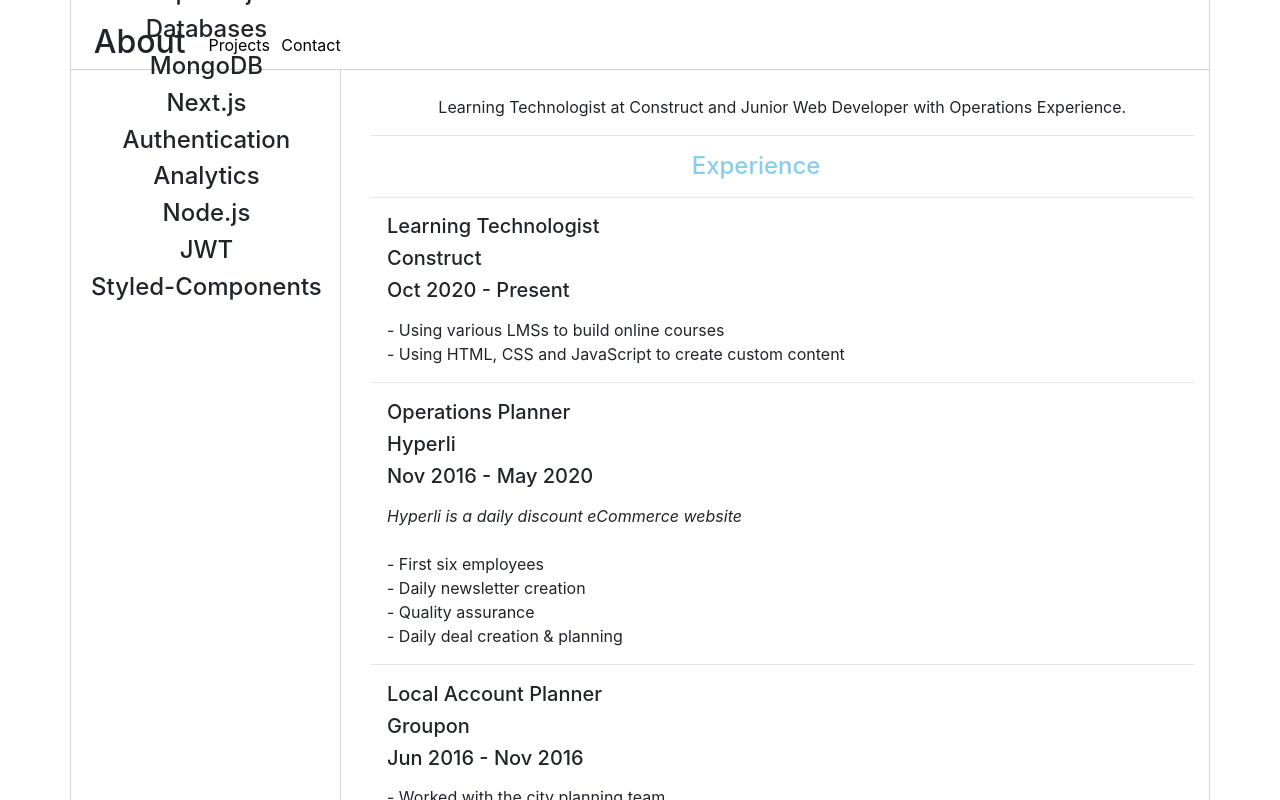
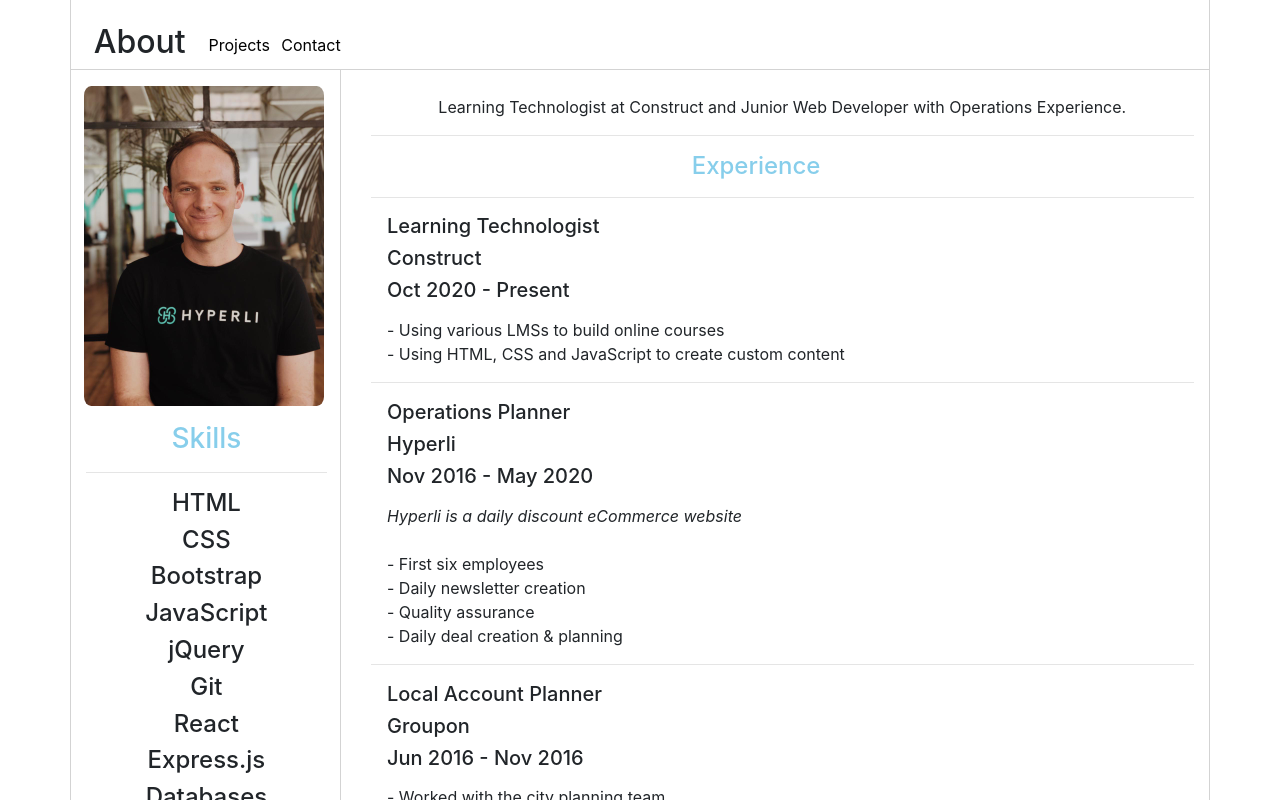
Before and after one commit to HarisonLacey/developer-portfolio, a Next.js app: page / in a window 1280 px wide. Shown: the top 800 px of the page. Built offline with nearby package versions, Linux system fonts and the light colour scheme.

Commit message:
image updates

```diff
--- a/pages/index.js
+++ b/pages/index.js
@@ -21,7 +21,7 @@
         <Col md={3}>
           <div className="left">
             <div>
-              <img className="image" src="/man.png" alt="profile" />
+              <img className="image" src="/profile.jpg" alt="profile" />
             </div>
             <div className="skills">
               <h3 className="skilltitle">Skills</h3>
```
Also changed, not shown: public/newprofile.jpg (deleted).
